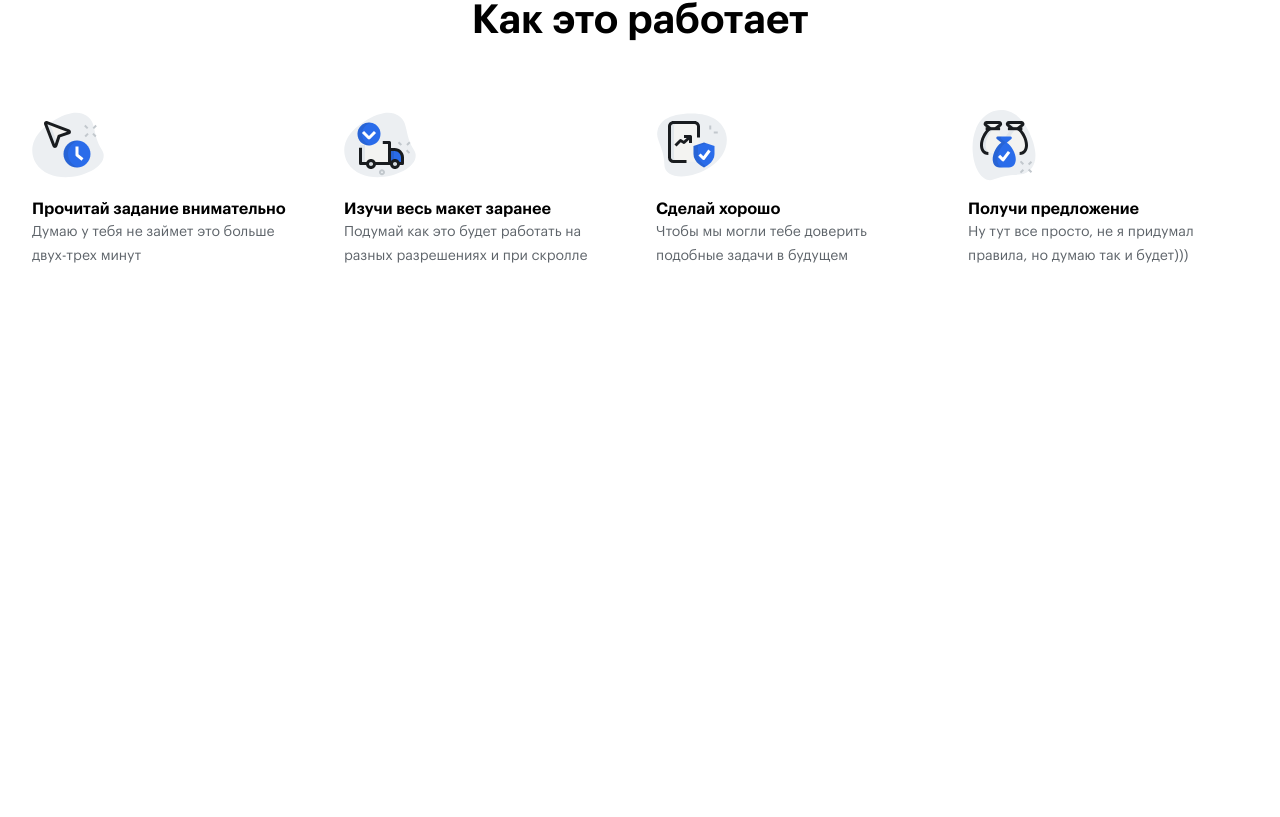
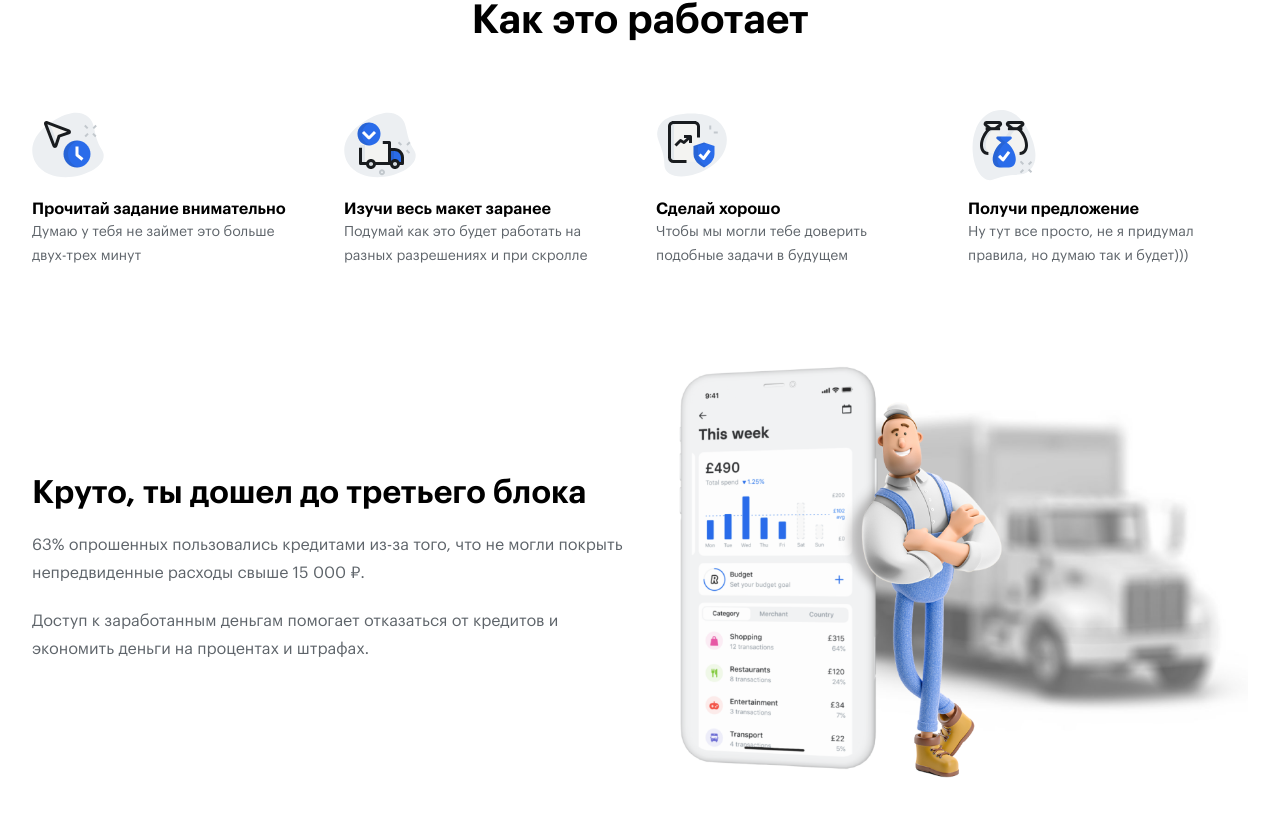
Before and after one commit to AnSannikova/internet-lab, a React (Vite) app: page / in a window 1280 px wide. Shown: the part 888-1705 px from the top of the page. Before the commit the page ends 1237 px from the top, so only its background shows below. Built offline with nearby package versions, Linux system fonts and the light colour scheme.

Commit message:
add component third-block

```diff
--- a/src/components/app/index.tsx
+++ b/src/components/app/index.tsx
@@ -1,5 +1,6 @@
 import { Header } from '../header';
 import { Steps } from '../steps';
+import { ThirdBlock } from '../third-block';
 import styles from './styles.module.css';
 
 export const App = () => {
@@ -8,6 +9,7 @@ export const App = () => {
       <Header />
       <main className={styles.main}>
         <Steps />
+        <ThirdBlock />
       </main>
     </div>
   );
--- /dev/null
+++ b/src/components/third-block/index.tsx
@@ -0,0 +1,31 @@
+import { Container } from '../container';
+import { Typography } from '../typography';
+import image from '@/assets/smartphone.webp';
+import styles from './styles.module.css';
+
+export const ThirdBlock = () => (
+  <Container component="section" className={styles.section}>
+    <div>
+      <Typography variant="h3" className={styles.title}>
+        Круто, ты дошел до третьего блока
+      </Typography>
+      <div className={styles.wrapper}>
+        <Typography variant="body16">
+          63% опрошенных пользовались кредитами из-за того, что не могли покрыть непредвиденные
+          расходы свыше 15 000 ₽.
+        </Typography>
+        <Typography variant="body16">
+          Доступ к заработанным деньгам помогает отказаться от кредитов и экономить деньги на
+          процентах и штрафах.
+        </Typography>
+      </div>
+    </div>
+    <div>
+      <img
+        className={styles.image}
+        src={image}
+        alt="Мультяшный человек опирается на смартфон белого цвета, в котором открыто приложение учета финансов. На заднем фоне размытый грузовик"
+      />
+    </div>
+  </Container>
+);
--- /dev/null
+++ b/src/components/third-block/styles.module.css
@@ -0,0 +1,22 @@
+.wrapper {
+  display: flex;
+  flex-direction: column;
+  gap: 20px;
+  color: var(--secondary-text-color, #5e646a);
+}
+
+.section {
+  display: flex;
+  align-items: center;
+  gap: 32px;
+}
+
+.image {
+  display: block;
+  width: 100%;
+  max-width: 976px;
+}
+
+.title {
+  margin-bottom: 18px;
+}
```
